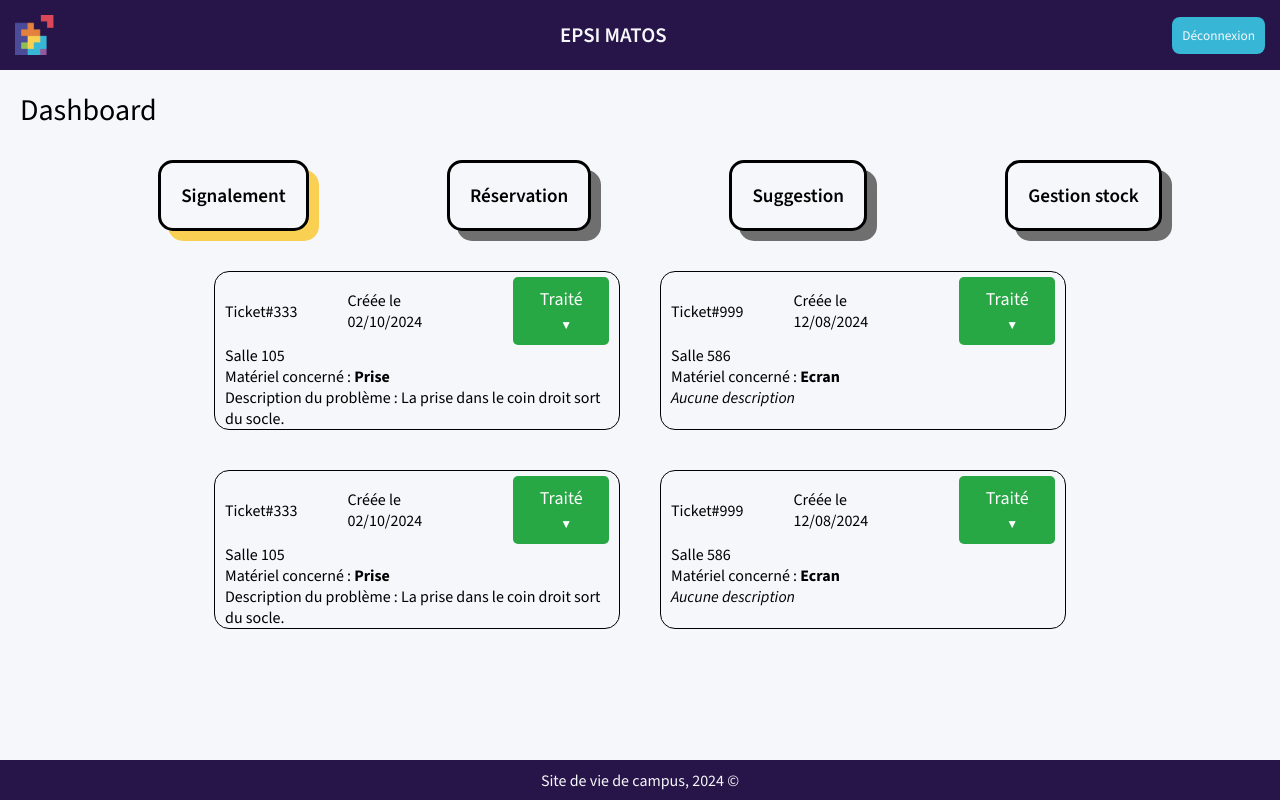
After one commit to YoussefSNK/Epsi-Matos, a Flask app: page /dashboard in a window 1280 px wide. The commit adds this page. Run offline with Flask 3, Linux system fonts and the light colour scheme; a user stored in the database is signed in.

Commit message:
ajout dashboard

```diff
--- a/__init__.py
+++ b/__init__.py
@@ -133,5 +133,12 @@ def reserve_materials():
         return redirect('/')
 
 
+@app.route('/dashboard')
+def dashboard():
+    if 'authentifie' in session and session['authentifie']:
+        return render_template('dashboard.html')
+    else:
+        return redirect('/')
+
 if __name__ == '__main__':
     app.run(debug=True)
--- /dev/null
+++ b/static/css/dashboard.css
@@ -0,0 +1,134 @@
+body {
+    margin: 0;
+    padding: 0;
+    font-family: Arial, sans-serif;
+    background-color: #f4f4f4;
+}
+
+.dash {
+    margin: 0;
+    font-size: 30px;
+    font-weight: normal;
+    margin: 10px;
+    text-align: left; /* Aligne le titre à gauche */
+    padding: 10px; /* Ajoute un peu de rembourrage */
+}
+
+
+.btn-group {
+    display: flex;
+    justify-content: space-evenly;
+    width: 100%;
+    margin: 20px;
+}
+
+
+#sig:hover{
+    box-shadow: 15px 15px var(--yellow); /* Ombre jaune */
+}
+
+#res:hover {
+    box-shadow: 15px 15px var(--blue);}
+
+#sug:hover{
+    box-shadow: 15px 15px var(--pink); /* Ombre jaune plus prononcée au survol */
+}
+#sto:hover{
+    box-shadow: 15px 15px var(--orange); /* Ombre jaune plus prononcée au survol */
+}
+
+#sig {
+    box-shadow: 10px 10px var(--yellow); /* Ombre jaune */
+}
+
+#res {
+    box-shadow: 10px 10px var(--dark-grey);}
+
+#sug{
+    box-shadow: 10px 10px var(--dark-grey); /* Ombre jaune plus prononcée au survol */
+}
+#sto{
+    box-shadow: 10px 10px var(--dark-grey); /* Ombre jaune plus prononcée au survol */
+}
+
+
+
+
+.allTicket{
+    display: flex;
+    flex-direction: column;
+}
+.twoTicket{
+    display: flex;
+    flex-direction: row;
+    justify-content: center;
+}
+.ticket{
+    width: 30%;
+    margin: 20px;
+    padding: 0 10px 0 10px;
+    border-radius: 15px;
+    border: 1px black solid;
+}
+.ticket-header{
+    gap: 50px;
+    display: flex;
+    align-items: center;
+    justify-content: space-between;
+    margin-top: 5px;
+}
+
+.dropdown {
+    position: relative;
+    display: inline-block;
+}
+
+.status-btn {
+    padding: 10px 20px;
+    font-size: 18px;
+    color: white;
+    background-color: #28a745; /* Couleur par défaut : vert (Traité) */
+    border: none;
+    border-radius: 5px;
+    cursor: pointer;
+    transition: background-color 0.3s ease;
+}
+
+.status-btn .arrow {
+    margin-left: 10px;
+    font-size: 12px;
+}
+
+.status-btn:hover {
+    background-color: #218838;
+}
+
+.dropdown-content {
+    display: none;
+    position: absolute;
+    background-color: #f1f1f1;
+    min-width: 160px;
+    box-shadow: 0px 8px 16px rgba(0,0,0,0.2);
+    z-index: 1;
+}
+
+.dropdown-content a {
+    color: black;
+    padding: 12px 16px;
+    text-decoration: none;
+    display: block;
+    cursor: pointer;
+}
+
+.dropdown-content a:hover {
+    background-color: #ddd;
+}
+
+.dropdown:hover .dropdown-content {
+    display: block;
+}
+
+#footer-container {
+    position: absolute;
+    bottom: 0;
+}
--- a/static/css/footer.css
+++ b/static/css/footer.css
@@ -2,11 +2,9 @@
     display: flex;
     justify-content: center;
     align-items: center;
-    height: 50px;
+    height: 5vh;
     width: 100%;
     margin-top: 50px;
     background-color: var(--deep-purple);
     color: var(--white);
-    position: relative;
-    bottom: 0;
 }
--- a/static/css/theme.css
+++ b/static/css/theme.css
@@ -21,7 +21,8 @@
   }
 
 body {
-  background-color: var(--white)
+  background-color: var(--white);
+  height: 95vh;
 }
 
 a {
--- /dev/null
+++ b/static/js/dashboard.js
@@ -0,0 +1,19 @@
+document.querySelectorAll('#dropdownMenu a').forEach(function(item) {
+    item.addEventListener('click', function(event) {
+        event.preventDefault();
+        var statusText = this.textContent;
+        var statusButton = document.getElementById('statusButton');
+
+        // Modifier le texte du bouton
+        statusButton.innerText = statusText + ' ▼';
+
+        // Modifier la couleur selon le statut sélectionné
+        if (this.dataset.status === 'a-traite') {
+            statusButton.className = 'status-btn red'; // Rouge pour "À Traiter"
+        } else if (this.dataset.status === 'en-cours') {
+            statusButton.className = 'status-btn orange'; // Orange pour "En Cours"
+        } else if (this.dataset.status === 'traite') {
+            statusButton.className = 'status-btn green'; // Vert pour "Traité"
+        }
+    });
+});
--- /dev/null
+++ b/templates/dashboard.html
@@ -0,0 +1,118 @@
+<!DOCTYPE html>
+<html lang="en">
+<head>
+    <meta charset="UTF-8">
+    <meta name="viewport" content="width=device-width, initial-scale=1.0">
+    <title>Dashboard</title>
+    <link rel="stylesheet" href="../static/css/theme.css">
+    <link rel="stylesheet" href="../static/css/dashboard.css">
+</head>
+<body>
+    {% include 'header.html' %}
+    <h1 class="dash">Dashboard</h1>
+
+        <div class="btn-group">
+            <button class="custom-container" id="sig">Signalement</button>
+            <button class="custom-container" id="res">Réservation</button>
+            <button class="custom-container" id="sug">Suggestion</button>
+            <button class="custom-container" id="sto">Gestion stock</button>
+        </div>
+
+    <div class="allTicket">
+        <div class="twoTicket">
+            <div class="ticket">
+                <div class="ticket-header">
+                    <span class="ticket-id">Ticket#333</span>
+                    <span class="ticket-date">Créée le 02/10/2024</span>
+                    <div class="dropdown">
+                        <button id="statusButton" class="status-btn">
+                            Traité
+                            <span class="arrow">▼</span>
+                        </button>
+                        <div id="dropdownMenu" class="dropdown-content">
+                            <a href="#" data-status="a-traite">À Traiter</a>
+                            <a href="#" data-status="en-cours">En Cours</a>
+                            <a href="#" data-status="traite">Traité</a>
+                        </div>
+                    </div>
+                </div>
+                <div><p>Salle 105</p></div>
+                <div><p>Matériel concerné : <strong> Prise</strong></p></div>
+                <div><p>Description du problème : La prise dans le coin droit sort du socle.</p></div>
+            </div>
+
+            <div class="ticket">
+                <div class="ticket-header">
+                    <span class="ticket-id">Ticket#999</span>
+                    <span class="ticket-date">Créée le 12/08/2024</span>
+                    <div class="dropdown">
+                        <button id="statusButton" class="status-btn">
+                            Traité
+                            <span class="arrow">▼</span>
+                        </button>
+                        <div id="dropdownMenu" class="dropdown-content">
+                            <a href="#" data-status="a-traite">À Traiter</a>
+                            <a href="#" data-status="en-cours">En Cours</a>
+                            <a href="#" data-status="traite">Traité</a>
+                        </div>
+                    </div>
+                </div>
+                <div><p>Salle 586</p></div>
+                <div><p>Matériel concerné : <strong> Ecran</strong></p></div>
+                <div><p> <em>Aucune description</em></p></div>
+            </div>
+        </div>
+
+        <div class="twoTicket">
+            <div class="ticket">
+                <div class="ticket-header">
+                    <span class="ticket-id">Ticket#333</span>
+                    <span class="ticket-date">Créée le 02/10/2024</span>
+                    <div class="dropdown">
+                        <button id="statusButton" class="status-btn">
+                            Traité
+                            <span class="arrow">▼</span>
+                        </button>
+                        <div id="dropdownMenu" class="dropdown-content">
+                            <a href="#" data-status="a-traite">À Traiter</a>
+                            <a href="#" data-status="en-cours">En Cours</a>
+                            <a href="#" data-status="traite">Traité</a>
+                        </div>
+                    </div>
+                </div>
+                <div><p>Salle 105</p></div>
+                <div><p>Matériel concerné : <strong> Prise</strong></p></div>
+                <div><p>Description du problème : La prise dans le coin droit sort du socle.</p></div>
+            </div>
+
+            <div class="ticket">
+                <div class="ticket-header">
+                    <span class="ticket-id">Ticket#999</span>
+                    <span class="ticket-date">Créée le 12/08/2024</span>
+                    <div class="dropdown">
+                        <button id="statusButton" class="status-btn">
+                            Traité
+                            <span class="arrow">▼</span>
+                        </button>
+                        <div id="dropdownMenu" class="dropdown-content">
+                            <a href="#" data-status="a-traite">À Traiter</a>
+                            <a href="#" data-status="en-cours">En Cours</a>
+                            <a href="#" data-status="traite">Traité</a>
+                        </div>
+                    </div>
+                </div>
+                <div><p>Salle 586</p></div>
+                <div><p>Matériel concerné : <strong> Ecran</strong></p></div>
+                <div><p> <em>Aucune description</em></p></div>
+            </div>
+        </div>
+
+    </div>
+
+    <script src="../static/js/dashboard.js"></script>
+<footer>
+        {% include 'footer.html' %}
+</footer>
+</body>
+
+</html>
--- a/templates/home.html
+++ b/templates/home.html
@@ -8,9 +8,9 @@
     <link rel="stylesheet" type="text/css" href="{{ url_for('static', filename='css/home.css') }}">
     <title>Accueil</title>
 </head>
+{% include 'header.html' %}
+<body>
 
-<body>
-    {% include 'header.html' %}
     <div id="home-container">
         <div id="left-section">
             <div id="left-items-container">
--- a/templates/reservation.html
+++ b/templates/reservation.html
@@ -3,7 +3,7 @@
   <head>
     <meta charset="UTF-8" />
     <meta name="viewport" content="width=device-width, initial-scale=1.0" />
-    <title>Document</title>
+    <title>Reservation</title>
     <link rel="stylesheet" href="static/css/reservation.css" />
     <link rel="stylesheet" href="static/css/calendrier.css" />
     <script src="static/js/reservation.js"></script>
@@ -14,6 +14,7 @@
     />
   </head>
   <body>
+    {% include 'header.html' %}
     <a href="/" class="back-button">&#8592;</a>
     <!-- Flèche de retour -->
     <div class="container">
@@ -122,6 +123,9 @@
         </div>
       </div>
     </div>
+    <footer>
+      {% include 'footer.html' %}
+  </footer>
     <script src="static/js/calendrier.js"></script>
   </body>
 </html>
```
Also changed, not shown: static/css/reservation.css (+9 -3 lines).
